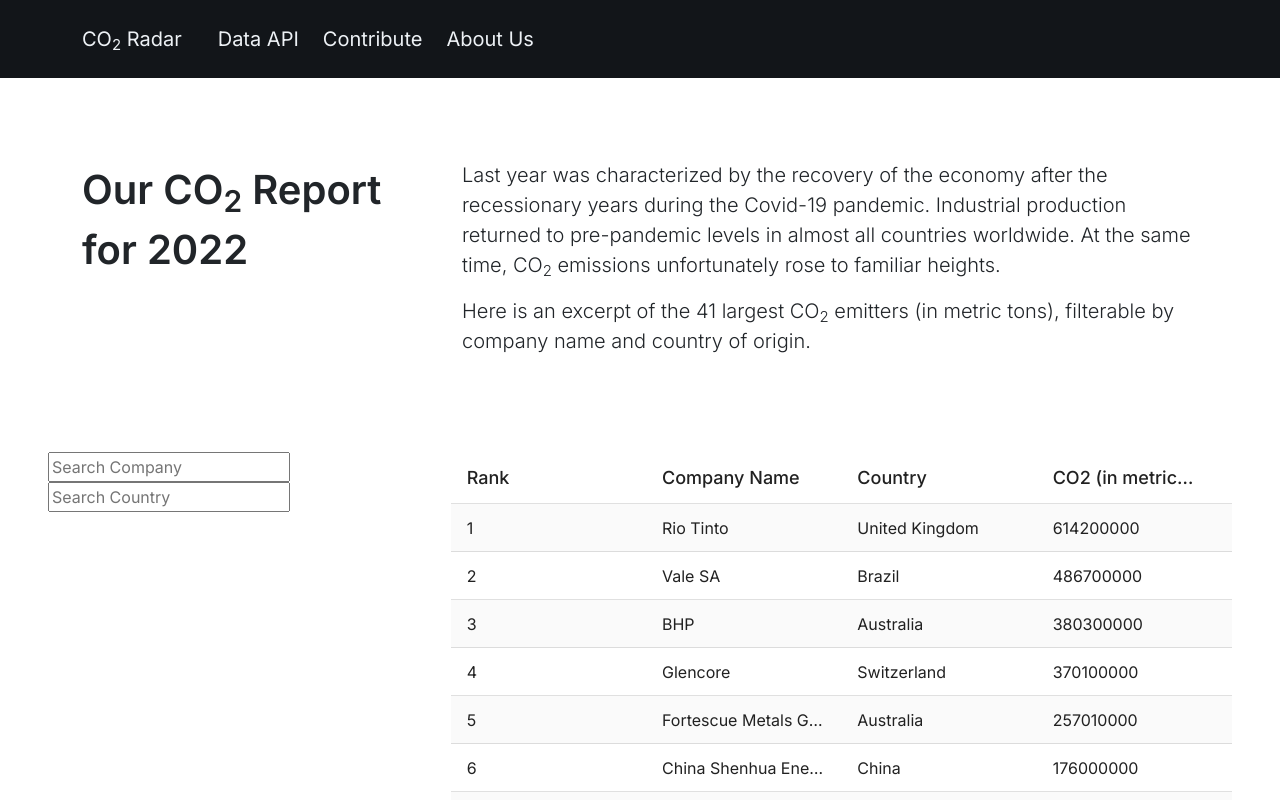
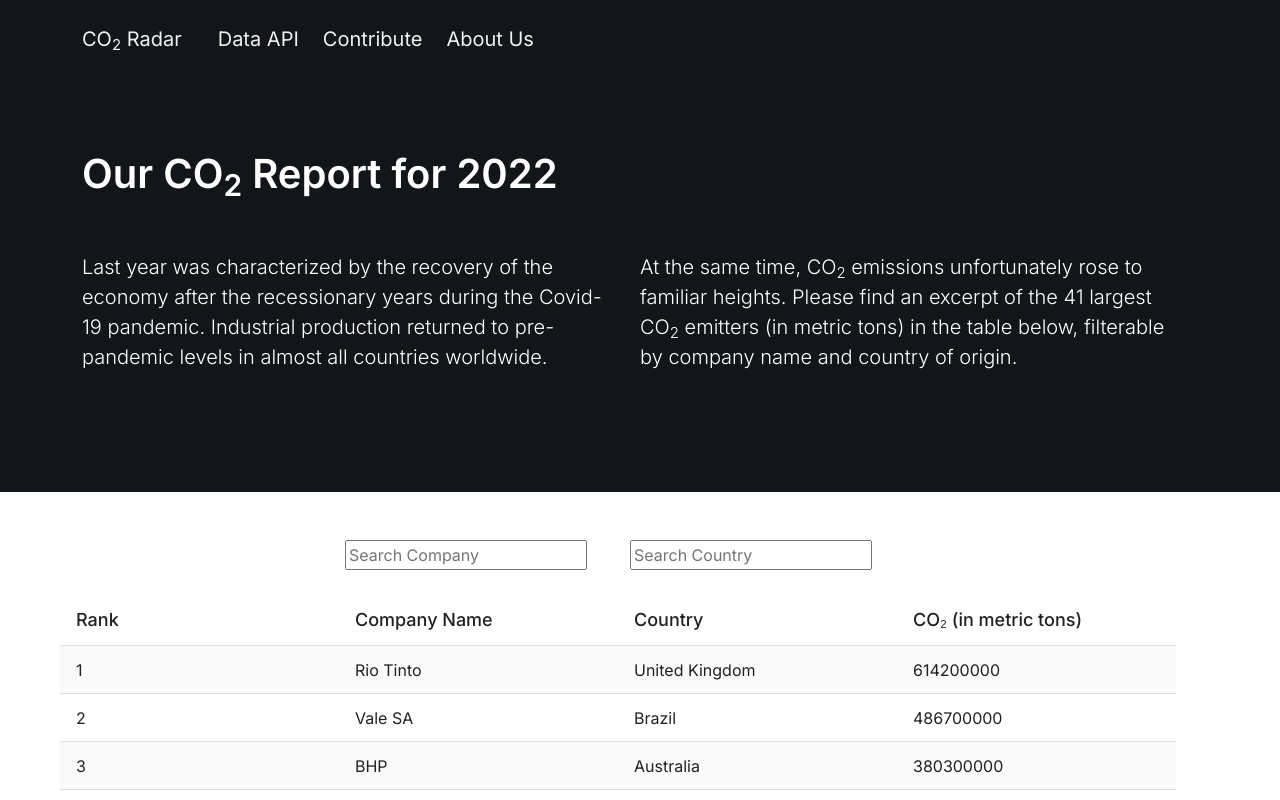
Before and after one commit to catmir/co2_radar, a Next.js app: page /report-2022 in a window 1280 px wide. Shown: the top 800 px of the page. Built offline with nearby package versions, Linux system fonts and the light colour scheme.

Commit message:
Report Page CSS

```diff
--- a/components/CustomTable.js
+++ b/components/CustomTable.js
@@ -28,7 +28,7 @@
             sortable: true
         },
         {
-            name: "CO2 (in metric tons)",
+            name: "CO\u2082 (in metric tons)",
             selector: row => row.co2,
             sortable: true
         }
@@ -50,12 +50,13 @@
 
 
     return (
-        <div className="row">
-            <div className="col-4">
-                <span><input type="text" id="companySearch" onChange={handleFilter} placeholder="Search Company"/></span>
-                <span><input type="text" id="countrySearch" onChange={handleFilter2} placeholder="Search Country"/></span>
+        <>
+            <div className="row">
+                <div className="col-3"></div>
+                <div className="col-3"><input type="text" id="companySearch" onChange={handleFilter} placeholder="Search Company"/></div>
+                <div className="col-3"><input type="text" id="countrySearch" onChange={handleFilter2} placeholder="Search Country"/></div>
             </div>
-            <div className="col-8">
+            <div className="row mt-4">
                 <DataTable
                     columns={columns}
                     data={polluters}
@@ -64,7 +65,7 @@
                     fixedHeader
                 />
             </div>
-        </div>
+        </>
     )
 }
 
--- a/pages/index.js
+++ b/pages/index.js
@@ -26,7 +26,7 @@
       <main className="page-wrapper">
 
         <section className="bg-dark dark-mode position-relative pt-2 pb-5">
-          <div className="container position-relative zindex-2 py-md-3 py-lg-4 py-xl-5">
+          <div className="container position-relative zindex-2 py-md-3 py-lg-4">
             <div className="row align-items-center pt-5 pb-2 pb-sm-3 mt-sm-4">
               <div className="col-6 text-light">
                 <h1 className="display-3 text-uppercase fw-semibold pb-3 mb-4">Monitoring the World's Polluters</h1>
--- a/pages/report-2022.js
+++ b/pages/report-2022.js
@@ -7,7 +7,7 @@
     const title = 'CO\u2082 Radar – Report 2022';
 
     return (
-          <>
+        <>
           <Head>
             <title>{title}</title>
             <meta name="description" content="CO2 Report 2022" />
@@ -17,20 +17,20 @@
 
           <Header/>
 
-          <main>
-            <section id="report" className="container">
-              <div className="row">
-                <div className="col-4">
-                  <h1 className="fs-1 fw-semibold lh-base">Our CO<sub>2</sub> Report <br></br>for 2022</h1>
-                </div>
-                <div className="col-8">
-                  <p className="fs-5 fw-light">Last year was characterized by the recovery of the economy after the recessionary years during the Covid-19 pandemic. Industrial production returned to pre-pandemic levels in almost all countries worldwide. At the same time, CO<sub>2</sub> emissions unfortunately rose to familiar heights.</p>
-                  <p className="fs-5 fw-light">Here is an excerpt of the 41 largest CO<sub>2</sub> emitters (in metric tons), filterable by company name and country of origin.</p>
+          <main className="page-wrapper">
+            <section id="report" className="bg-dark dark-mode position-relative pt-5 pb-5">
+              <div className="container position-relative zindex-2 py-md-3 py-lg-4">
+                <div className="row align-items-start pt-5 pb-2 pb-sm-3 mt-sm-4">
+                  <h1 className="text-light fs-1 fw-semibold lh-base">Our CO<sub>2</sub> Report for 2022</h1>
+                  <div className="row align-items-start pt-3 pb-2 pb-sm-3 mt-sm-4">
+                    <p className="col-6 text-light fs-5 fw-light">Last year was characterized by the recovery of the economy after the recessionary years during the Covid-19 pandemic. Industrial production returned to pre-pandemic levels in almost all countries worldwide.</p>
+                    <p className="col-6 text-light fs-5 fw-light">At the same time, CO<sub>2</sub> emissions unfortunately rose to familiar heights. Please find an excerpt of the 41 largest CO<sub>2</sub> emitters (in metric tons) in the table below, filterable by company name and country of origin.</p>
+                  </div>
                 </div>
               </div>
             </section>
 
-            <section className="m-5">
+            <section className="container m-5">
               <CustomTable/>
             </section>
           </main>
--- a/styles/globals.css
+++ b/styles/globals.css
@@ -1,9 +1,3 @@
-/* General CSS Styling */
-section#report {
-    margin-top: 10rem;
-    margin-bottom: 5rem;
-}
-
 /* React Data Table Styles */
 
 .rdt_TableCol {
```
